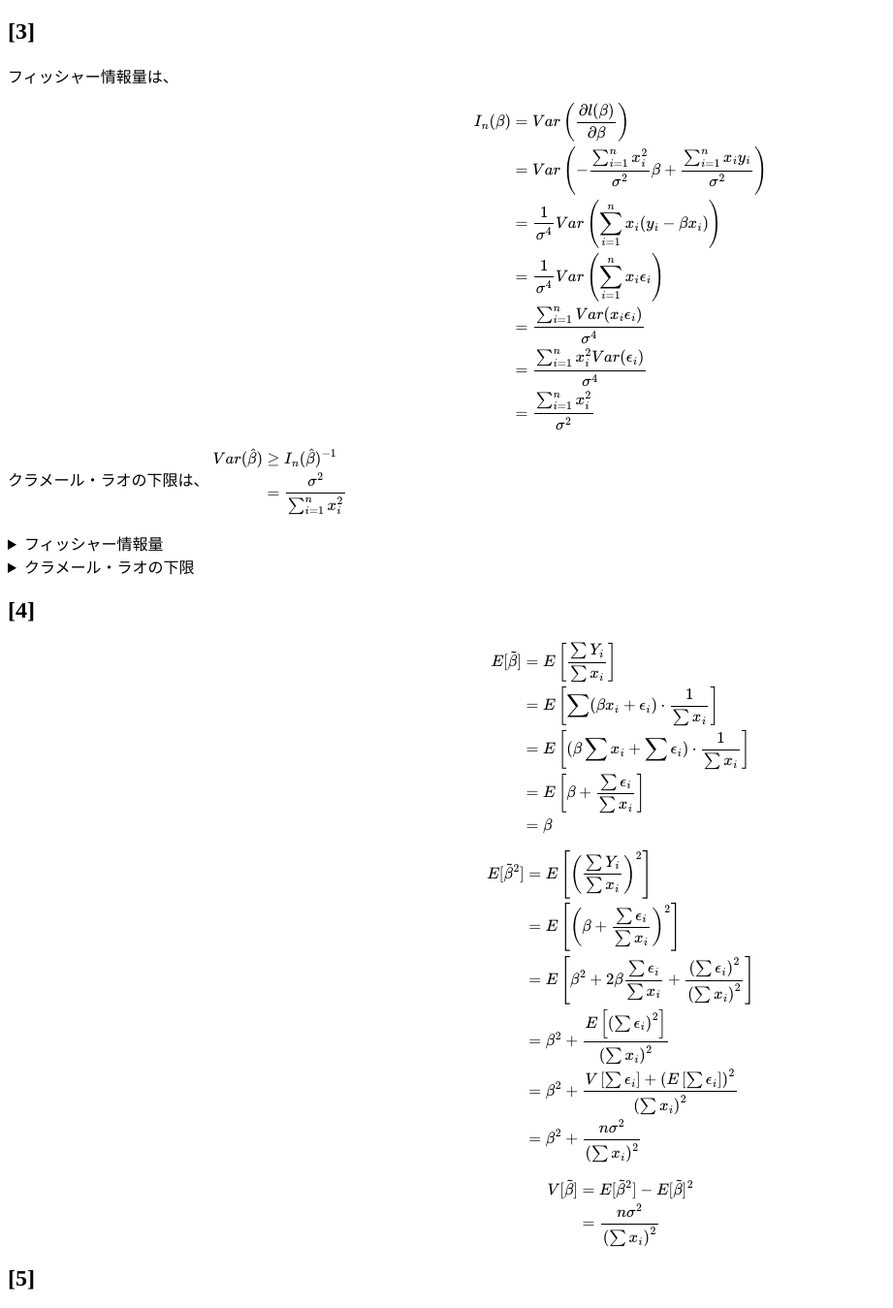
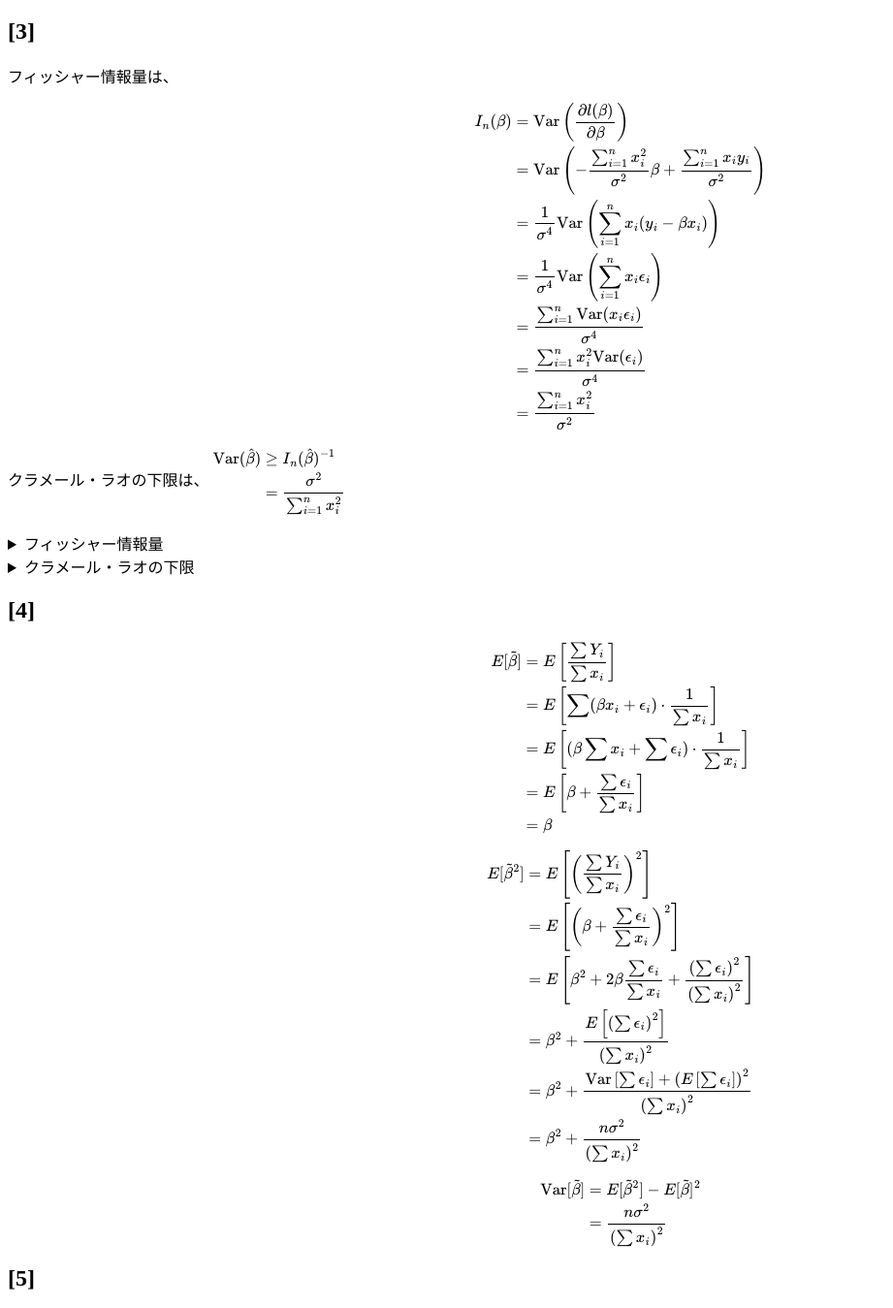
Before and after one commit to renzujunren11/exercise, a Jekyll site: the page built from toukei_kentei/2024/a1.md, in a window 1280 px wide. Shown: the part 880-2229 px from the top of the page at 97% size, without its empty margins (0-921 px from the left). Built offline with Jekyll 4.4.1, drawn with Linux system fonts in a browser that asks for light colours; our own code applies the rules of GitHub Pages for plain Markdown files.

Commit message:
Fix: LaTeX数式のVar表記を統一してレンダリング修正
🤖 Generated with [Claude Code](https://claude.ai/code)

Co-Authored-By: Claude <noreply@anthropic.com>

```diff
--- a/toukei_kentei/2024/a1.md
+++ b/toukei_kentei/2024/a1.md
@@ -43,16 +43,17 @@ $$
 (※ $x_i$ は定数なので期待値の外に出せる)
 
 ## [3]
+
 フィッシャー情報量は、
 
 $$
 \begin{align}
-I_n(\beta) &= Var\left(\frac{\partial l(\beta)}{\partial \beta}\right)\\
-&= Var\left(-\frac{\sum_{i=1}^n x_i^2}{\sigma^2}\beta + \frac{\sum_{i=1}^n x_iy_i}{\sigma^2}\right)\\
-&= \frac{1}{\sigma^4}Var\left(\sum_{i=1}^n x_i(y_i - \beta x_i)\right)\\
-&= \frac{1}{\sigma^4}Var\left(\sum_{i=1}^n x_i\epsilon_i\right)\\
-&= \frac{\sum_{i=1}^n Var(x_i\epsilon_i)}{\sigma^4}\\
-&= \frac{\sum_{i=1}^n x_i^2Var(\epsilon_i)}{\sigma^4}\\
+I_n(\beta) &= \text{Var}\left(\frac{\partial l(\beta)}{\partial \beta}\right)\\
+&= \text{Var}\left(-\frac{\sum_{i=1}^n x_i^2}{\sigma^2}\beta + \frac{\sum_{i=1}^n x_iy_i}{\sigma^2}\right)\\
+&= \frac{1}{\sigma^4}\text{Var}\left(\sum_{i=1}^n x_i(y_i - \beta x_i)\right)\\
+&= \frac{1}{\sigma^4}\text{Var}\left(\sum_{i=1}^n x_i\epsilon_i\right)\\
+&= \frac{\sum_{i=1}^n \text{Var}(x_i\epsilon_i)}{\sigma^4}\\
+&= \frac{\sum_{i=1}^n x_i^2\text{Var}(\epsilon_i)}{\sigma^4}\\
 &= \frac{\sum_{i=1}^n x_i^2}{\sigma^2}
 \end{align}
 $$
@@ -60,7 +61,7 @@ $$
 クラメール・ラオの下限は、
 $$
 \begin{align}
-Var(\hat{\beta}) &\ge I_n(\hat{\beta})^{-1}\\
+\text{Var}(\hat{\beta}) &\ge I_n(\hat{\beta})^{-1}\\
 &=\frac{\sigma^2}{\sum_{i=1}^n x_i^2}
 \end{align}
 $$
@@ -69,7 +70,7 @@ $$
   <summary>フィッシャー情報量
   </summary>
 
-$I(\theta) = Var\left(\frac{\partial\log f_\theta(x)}{\partial\theta}\right) = E\left[(\frac{\partial\log f_\theta(x)}{\partial\theta})^2\right]$
+$I(\theta) = \text{Var}\left(\frac{\partial\log f_\theta(x)}{\partial\theta}\right) = E\left[\left(\frac{\partial\log f_\theta(x)}{\partial\theta}\right)^2\right]$
 </details>
 <details markdown="1">
   <summary>クラメール・ラオの下限
@@ -78,7 +79,7 @@ $I(\theta) = Var\left(\frac{\partial\log f_\theta(x)}{\partial\theta}\right) = E
 不偏推定量 $\hat{\theta}$ に対して
 
 $$
-Var[\hat{\theta}] \ge I_n(\theta)^{-1}
+\text{Var}[\hat{\theta}] \ge I_n(\theta)^{-1}
 $$
 </details>
 
@@ -100,14 +101,14 @@ E[\tilde{\beta}^2] &= E\left[\left(\frac{\sum Y_i}{\sum x_i}\right)^2\right]\\
 &= E\left[\left(\beta + \frac{\sum \epsilon_i}{\sum x_i}\right)^2\right]\\
 &= E\left[\beta^2 + 2\beta\frac{\sum \epsilon_i}{\sum x_i} + \frac{\left(\sum \epsilon_i\right)^2}{\left(\sum x_i\right)^2}\right]\\
 &= \beta^2 + \frac{E\left[\left(\sum \epsilon_i\right)^2\right]}{\left(\sum x_i\right)^2}\\
-&= \beta^2 + \frac{V\left[\sum \epsilon_i\right] + \left(E\left[\sum \epsilon_i\right]\right)^2}{\left(\sum x_i\right)^2}\\
+&= \beta^2 + \frac{\text{Var}\left[\sum \epsilon_i\right] + \left(E\left[\sum \epsilon_i\right]\right)^2}{\left(\sum x_i\right)^2}\\
 &= \beta^2 + \frac{n\sigma^2}{\left(\sum x_i\right)^2}
 \end{align}
 $$
 
 $$
 \begin{align}
-V[\tilde{\beta}] &= E[\tilde{\beta}^2] -E[\tilde{\beta}]^2\\
+\text{Var}[\tilde{\beta}] &= E[\tilde{\beta}^2] -E[\tilde{\beta}]^2\\
 &= \frac{n\sigma^2}{\left(\sum x_i\right)^2}
 \end{align}
 $$
```
